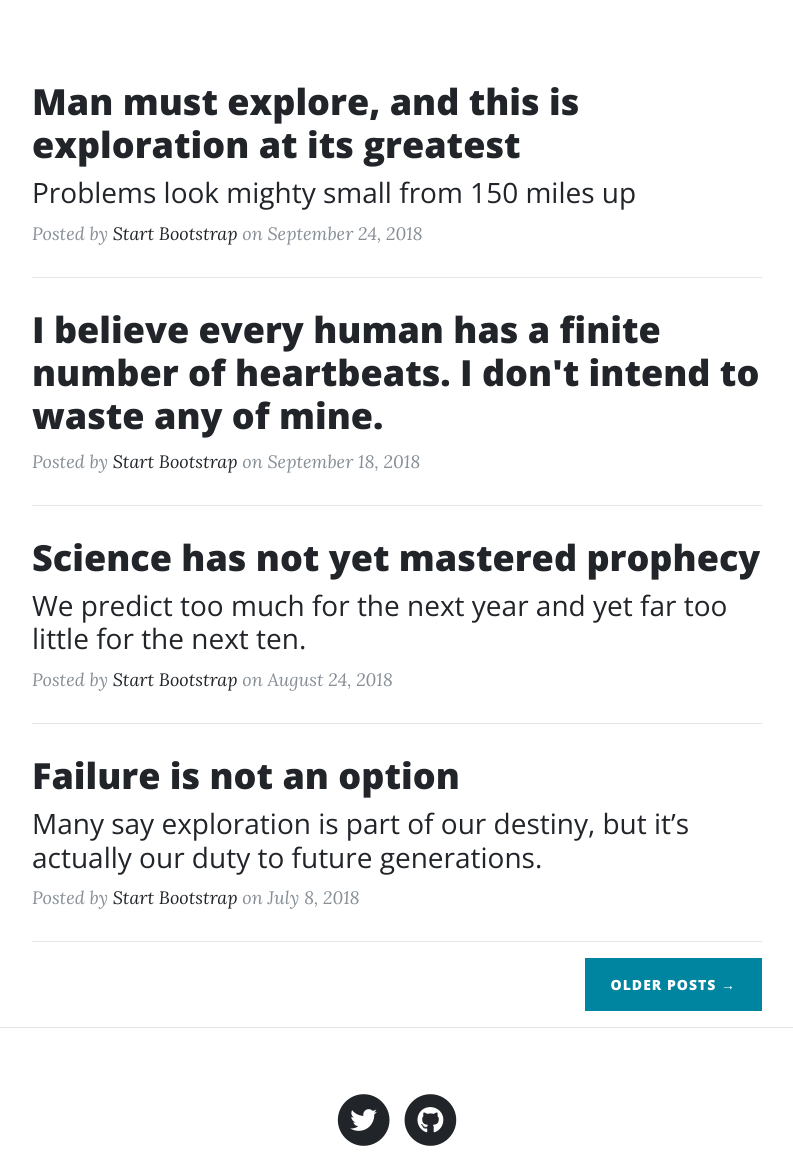
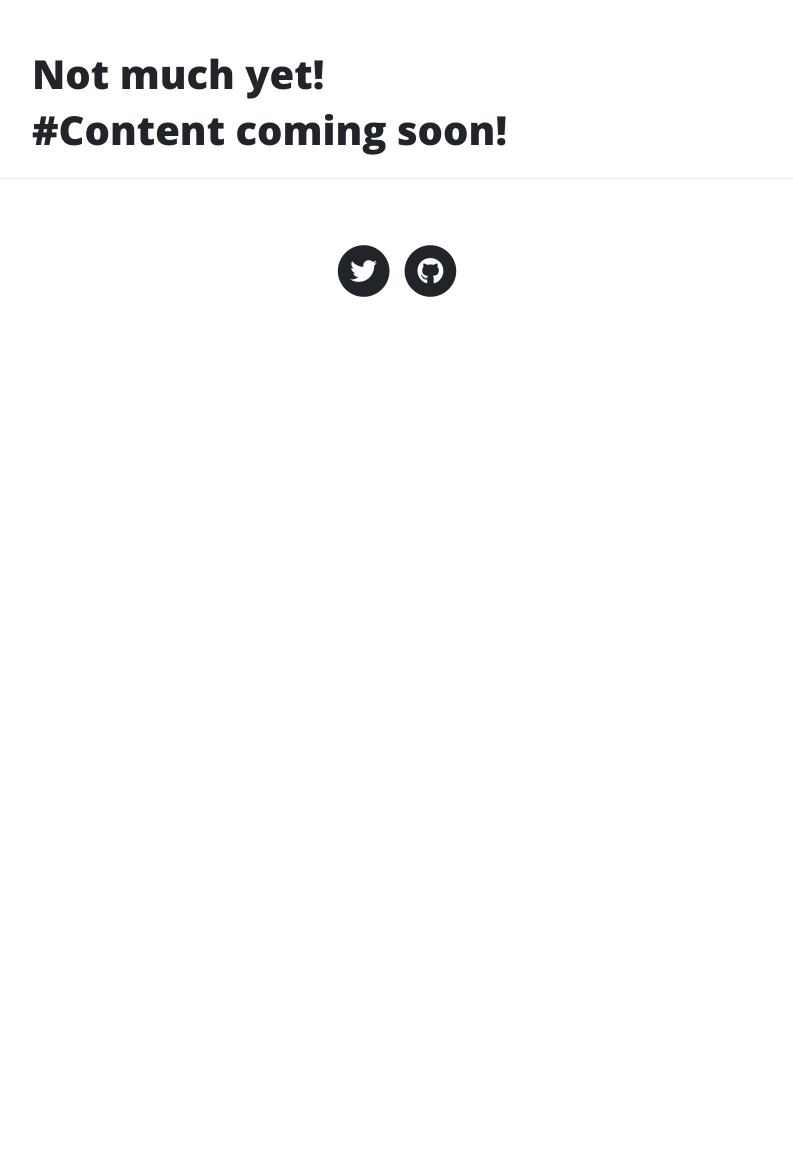
Before and after one commit to BrianGardnerAtl/website, a Jekyll site: the page built from index.html, in a window 1280 px wide and 1400 px high, scrolled down 270 px. Shown: the part 234-1400 px from the top of the window, without its empty margins (243-1036 px from the left). Built offline with Jekyll 4.4.1, drawn with Linux system fonts in a browser that asks for light colours; after the commit the page ends 900 px from its top, so only the background shows below that.

Commit message:
Remove bunk content
* Reformat blogs and talks pages so text is more centered

```diff
--- a/index.html
+++ b/index.html
@@ -6,7 +6,9 @@ title: Home
 <div class="container">
   <div class="row">
     <div class="col-lg-8 col-md-10 mx-auto">
-      <div class="post-preview">
+      <h1>Not much yet!</h1>
+      <h1>#Content coming soon!</h1>
+      <!--<div class="post-preview">
         <a href="post.html">
           <h2 class="post-title">
             Man must explore, and this is exploration at its greatest
@@ -58,11 +60,11 @@ title: Home
           <a href="#">Start Bootstrap</a>
           on July 8, 2018</p>
       </div>
-      <hr>
-      <!-- Pager -->
+      <hr>-->
+      <!-- Pager
       <div class="clearfix">
         <a class="btn btn-primary float-right" href="#">Older Posts &rarr;</a>
-      </div>
+      </div>-->
     </div>
   </div>
 </div>
```
Also changed, not shown: blog.html (+9 -1 lines), talks.html (+8 -1 lines).
